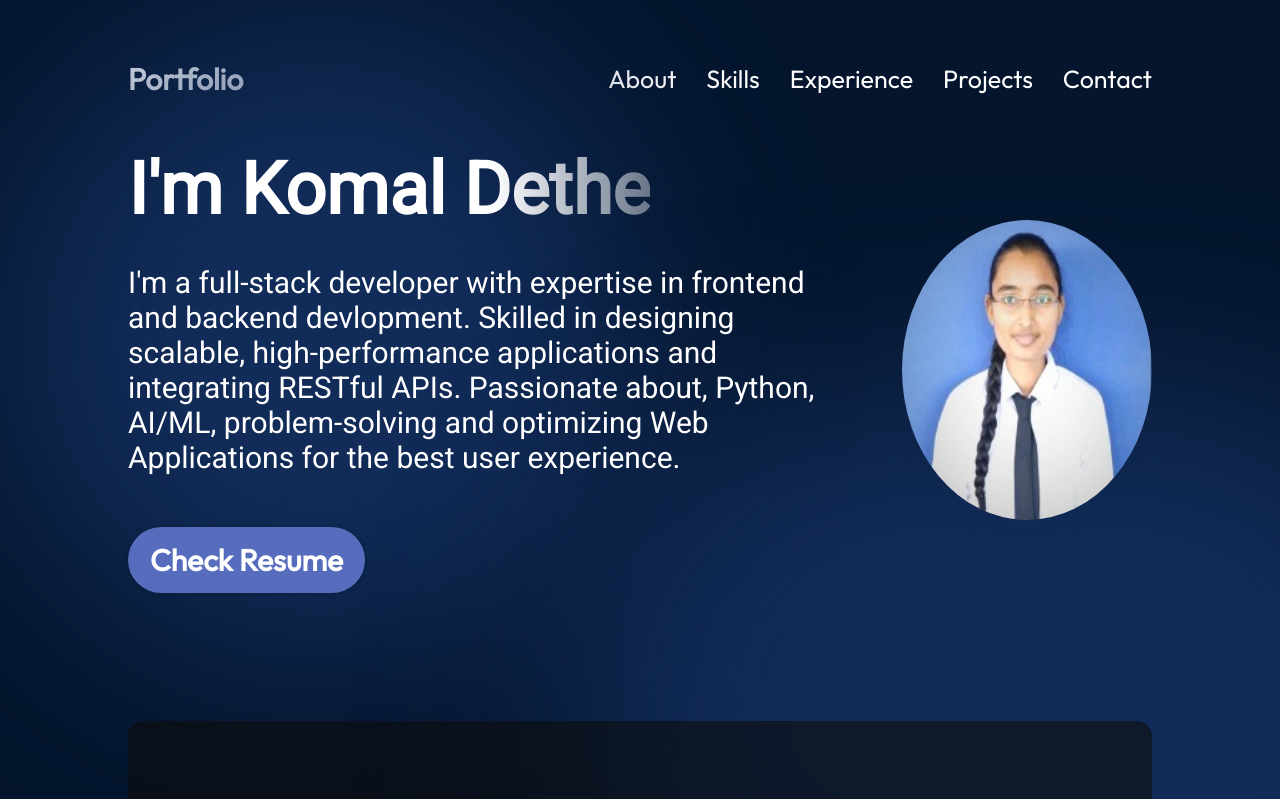
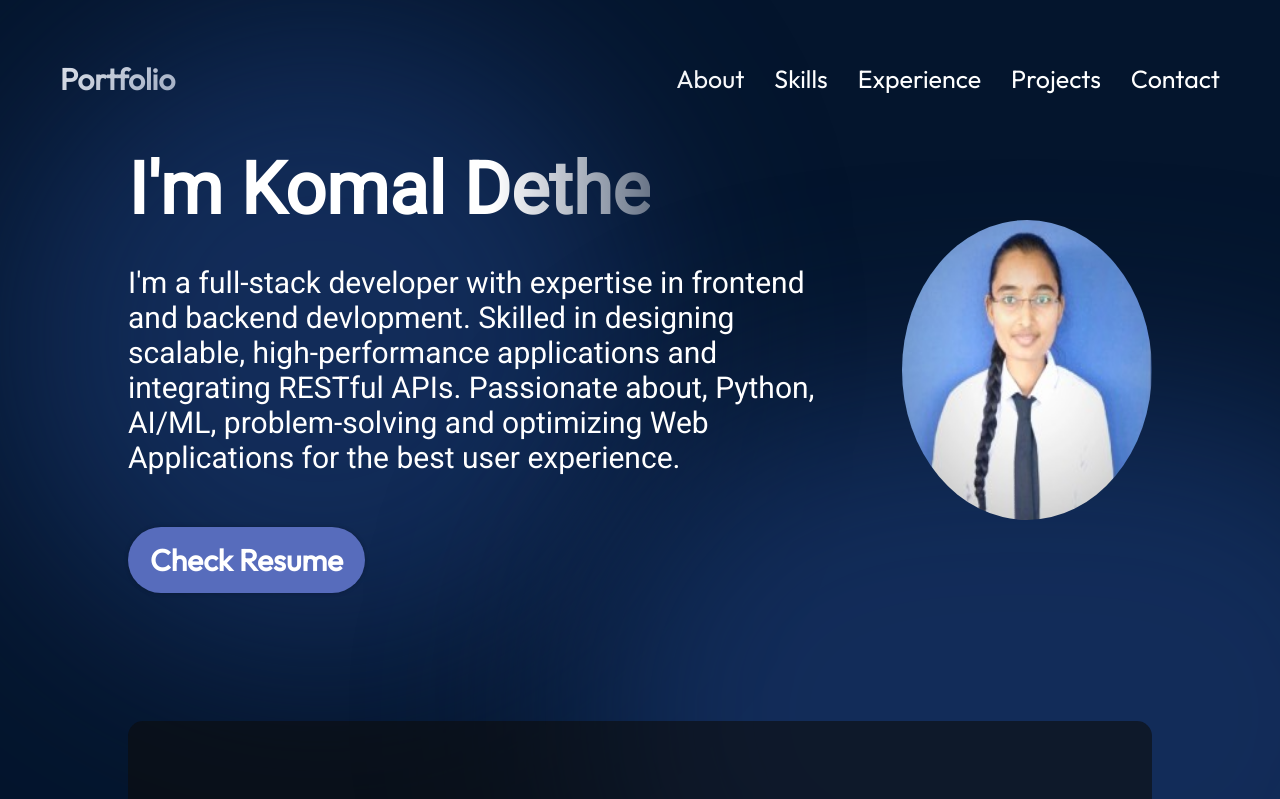
Before and after one commit to komaldethe28/My_Portfolio, a React (Vite) app: page / in a window 1280 px wide. Shown: the top 799 px of the page. Built offline with nearby package versions, Linux system fonts and the light colour scheme.

Commit message:
Initial modules change 3

```diff
--- a/src/components/Navbar/Navbar.jsx
+++ b/src/components/Navbar/Navbar.jsx
@@ -1,5 +1,58 @@
+// import React, { useState } from "react";
+
+// import styles from "./Navbar.module.css";
+// import { getImageUrl } from "../../utils";
+
+// export const Navbar = () => {
+//   const [menuOpen, setMenuOpen] = useState(false);
+
+//   return (
+//     <nav className={styles.navbar}>
+//       <a className={styles.title} href="/">Portfolio</a>
+//       <div className={styles.menu}>
+//         <img
+//           className={styles.menuBtn}
+//           src={
+//             menuOpen
+//               ? getImageUrl("nav/closeIcon.png")
+//               : getImageUrl("nav/menuIcon.png")
+//           }
+//           alt="menu-button"
+//           onClick={() => setMenuOpen(!menuOpen)}
+//         />
+//         <ul
+//           className={`${styles.menuItems} ${menuOpen && styles.menuOpen}`}
+//           onClick={() => setMenuOpen(false)}
+//         >
+
+// {/*navbar list */}
+//           <li>
+//             <a href="#about">About</a>
+//           </li>
+//           <li>
+//             <a href="#skill">Skills</a>
+//           </li>
+//           {/* <li>
+//             <a href="#education">Education</a>
+//           </li> */}
+//           <li>
+//             <a href="#experience">Experience</a>
+//           </li>
+//           <li>
+//             <a href="#projects">Projects</a>
+//           </li>
+//           <li>
+//             <a href="#contact">Contact</a>
+//           </li>
+//         </ul>
+//       </div>
+//     </nav>
+//   );
+// };
+
+// src/components/Navbar/Navbar.jsx
+
 import React, { useState } from "react";
-
 import styles from "./Navbar.module.css";
 import { getImageUrl } from "../../utils";
 
@@ -9,41 +62,34 @@ export const Navbar = () => {
   return (
     <nav className={styles.navbar}>
       <a className={styles.title} href="/">Portfolio</a>
+
       <div className={styles.menu}>
-        <img
+        <button
           className={styles.menuBtn}
-          src={
-            menuOpen
-              ? getImageUrl("nav/closeIcon.png")
-              : getImageUrl("nav/menuIcon.png")
-          }
-          alt="menu-button"
           onClick={() => setMenuOpen(!menuOpen)}
-        />
+          aria-label="Toggle menu"
+          aria-expanded={menuOpen}
+        >
+          <img
+            src={
+              menuOpen
+                ? getImageUrl("nav/closeIcon.png")
+                : getImageUrl("nav/menuIcon.png")
+            }
+            alt="menu icon"
+          />
+        </button>
+
         <ul
-          className={`${styles.menuItems} ${menuOpen && styles.menuOpen}`}
+          className={`${styles.menuItems} ${menuOpen ? styles.menuOpen : ''}`}
           onClick={() => setMenuOpen(false)}
         >
-
-{/*navbar list */}
-          <li>
-            <a href="#about">About</a>
-          </li>
-          <li>
-            <a href="#skill">Skills</a>
-          </li>
-          {/* <li>
-            <a href="#education">Education</a>
-          </li> */}
-          <li>
-            <a href="#experience">Experience</a>
-          </li>
-          <li>
-            <a href="#projects">Projects</a>
-          </li>
-          <li>
-            <a href="#contact">Contact</a>
-          </li>
+          <li><a href="#about">About</a></li>
+          <li><a href="#skill">Skills</a></li>
+          {/* <li><a href="#education">Education</a></li> */}
+          <li><a href="#experience">Experience</a></li>
+          <li><a href="#projects">Projects</a></li>
+          <li><a href="#contact">Contact</a></li>
         </ul>
       </div>
     </nav>
--- a/src/components/Navbar/Navbar.module.css
+++ b/src/components/Navbar/Navbar.module.css
@@ -1,4 +1,4 @@
-@import "../../vars.css";
+/* @import "../../vars.css";
 
 .navbar {
   position: relative;
@@ -79,4 +79,90 @@
     display: flex;
     z-index: 1;
   }
+} */
+
+@import "../../vars.css";
+
+.navbar {
+  position: relative;
+  display: flex;
+  align-items: center;
+  justify-content: space-between;
+  max-width: 1200px;
+  margin: 0 auto;
+  padding: 60px 20px 0 20px;
+  z-index: 1;
 }
+
+.title {
+  font-size: 30px;
+  font-weight: 600;
+  text-decoration: none;
+  color: var(--color-text);
+}
+
+.menu {
+  display: flex;
+  align-items: center;
+  position: relative;
+}
+
+.menuBtn {
+  display: none;
+  background: none;
+  border: none;
+  cursor: pointer;
+}
+
+.menuItems {
+  display: flex;
+  gap: 30px;
+  list-style: none;
+  transition: all 0.3s ease-in-out;
+}
+
+.menuItems a {
+  font-size: 25px;
+  color: var(--color-text);
+  text-decoration: none;
+}
+
+@media screen and (max-width: 830px) {
+  .navbar {
+    flex-direction: column;
+    align-items: flex-start;
+  }
+
+  .menu {
+    position: absolute;
+    top: 70px;
+    right: 0;
+    margin-right: 20px;
+    flex-direction: column;
+    align-items: flex-end;
+    z-index: 3;
+  }
+
+  .menuBtn {
+    display: block;
+  }
+
+  .menuItems {
+    display: none;
+    flex-direction: column;
+    align-items: center;
+    gap: 13px;
+    border-radius: 10px;
+    background: linear-gradient(
+      0deg,
+      rgba(25, 55, 109, 0.2) 0%,
+      rgba(25, 55, 109, 1) 100%
+    );
+    padding: 24px 33px;
+    box-shadow: 0 0 4px 0 rgba(0, 0, 0, 0.25);
+  }
+
+  .menuOpen {
+    display: flex;
+  }
+}
```
